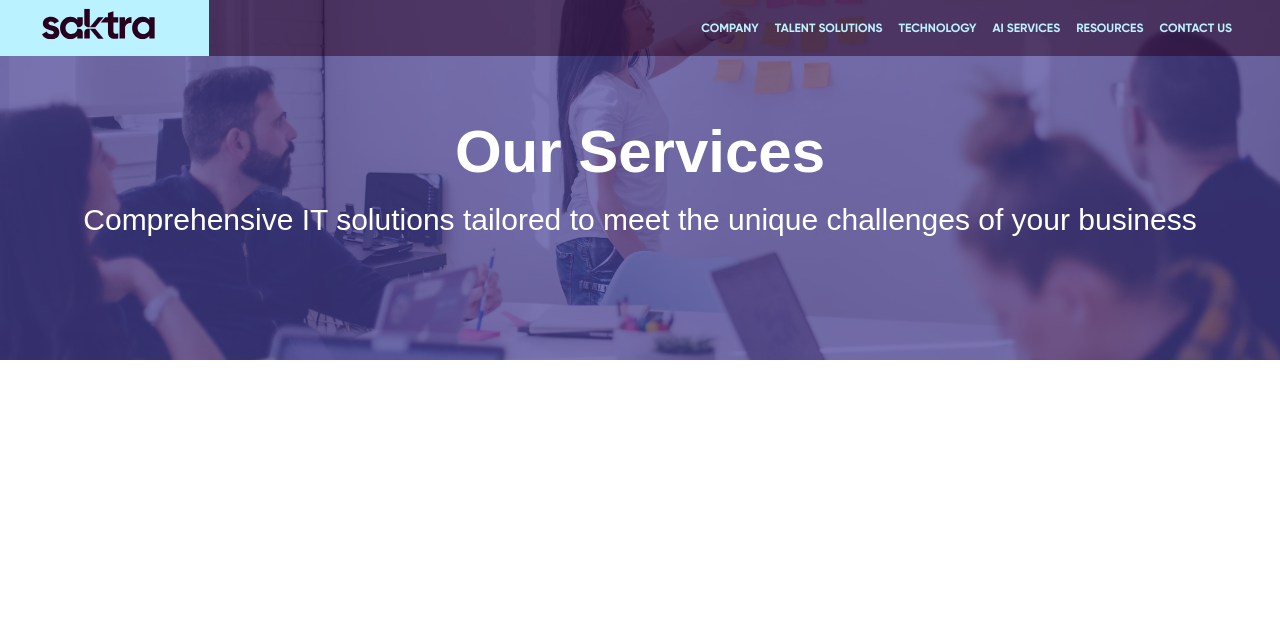
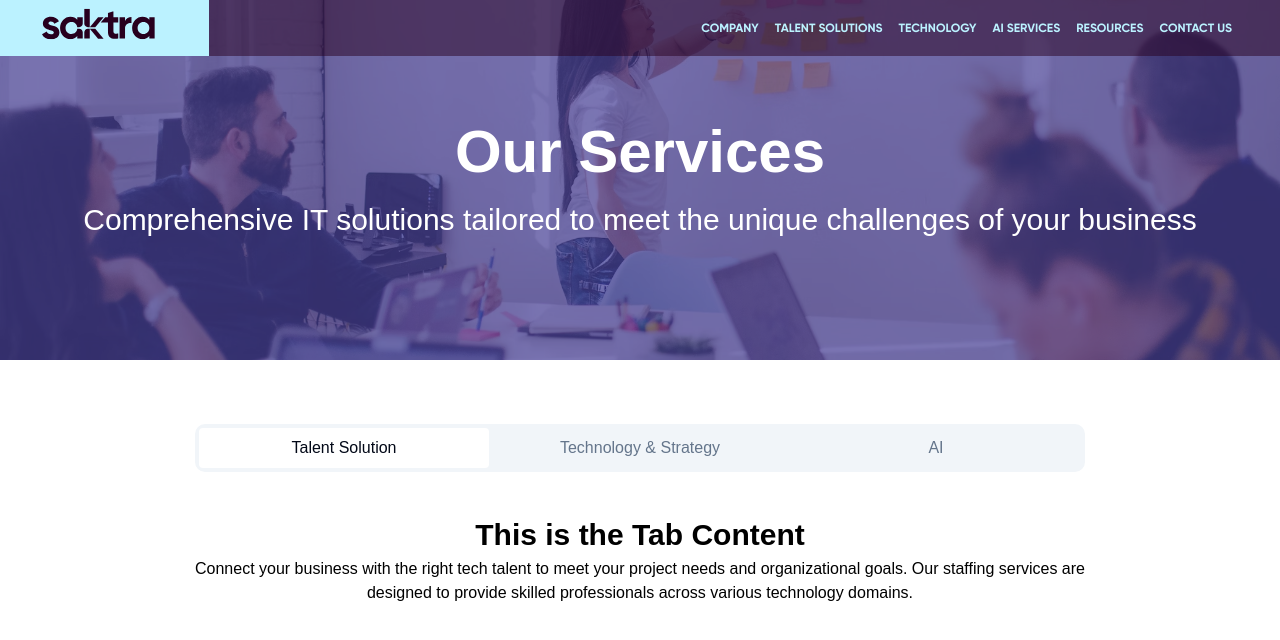
Before and after one commit to krishna-g-v/saktra-nextjs, a Next.js app: page /services in a window 1280 px wide. Shown: the top 640 px of the page. Built offline with nearby package versions, Linux system fonts and the light colour scheme.

Commit message:
Added TabBar and tabContent

```diff
--- a/src/app/services/page.tsx
+++ b/src/app/services/page.tsx
@@ -1,5 +1,6 @@
 import Image from "next/image";
 import BannerImage from "../../../public/images/servicesBanner.jpg";
+import { TabBar } from "@/components/TabBar";
 
 export default function Home() {
   return (
@@ -20,6 +21,9 @@ export default function Home() {
           </h3>
         </div>
       </div>
+      <div className="content mt-16 w-full flex justify-center">
+        <TabBar />
+      </div>
     </div>
   );
 }
--- a/src/components/TabBar.tsx
+++ b/src/components/TabBar.tsx
@@ -1,3 +1,7 @@
+"use client";
+
+import { useState } from "react";
+
 type Tab = {
   tabText: string;
   tabContent: React.ReactNode;
@@ -6,19 +10,49 @@ type Tab = {
 type Tabs = Tab[];
 
 const ServicesTabs: Tabs = [
-  { tabText: "Talent Solution", tabContent: <h3>This is the Tab Content</h3> },
+  {
+    tabText: "Talent Solution",
+    tabContent: (
+      <div className="tabContent text-center flex flex-col items-center justify-center">
+        <h3 className="text-[30px] font-extrabold">This is the Tab Content</h3>
+        <p className="text-[16px] max-w-[70%] text-center">
+          Connect your business with the right tech talent to meet your project
+          needs and organizational goals. Our staffing services are designed to
+          provide skilled professionals across various technology domains.
+        </p>
+      </div>
+    ),
+  },
   {
     tabText: "Technology & Strategy",
-    tabContent: <h3>This is the Tab Content</h3>,
+    tabContent: <h3>This is the Tab Content 2</h3>,
   },
-  { tabText: "AI", tabContent: <h3>This is the Tab Content</h3> },
+  { tabText: "AI", tabContent: <h3>This is the Tab Content 3</h3> },
 ];
 
 export const TabBar = () => {
+  const [activeTab, setActiveTab] = useState(0);
   return (
-    <div className="tabs-container">
-      <div className="tab px-10 py-2 border-2 border-gray-400">
-        <div className="text-2xl">Talent Solution</div>
+    <div className="container flex flex-col items-center">
+      <div className="tabs-container flex gap-[6px] bg-[#f1f5f9] p-[4px] rounded-[10px]">
+        {ServicesTabs.map((tab, index) => {
+          return (
+            <div
+              onClick={() => setActiveTab(index)}
+              key={index}
+              className={`tab cursor-pointer min-w-[290px] text-center transition-all rounded-[4px] hover:scale-[1.03] py-2 ${
+                index === activeTab
+                  ? "bg-[#ffffff] text-[#020817]"
+                  : "text-[#64758b]"
+              }`}
+            >
+              <div className="text-[16px]">{tab.tabText}</div>
+            </div>
+          );
+        })}
+      </div>
+      <div className="active-content mt-10">
+        {ServicesTabs[activeTab].tabContent}
       </div>
     </div>
   );
```
